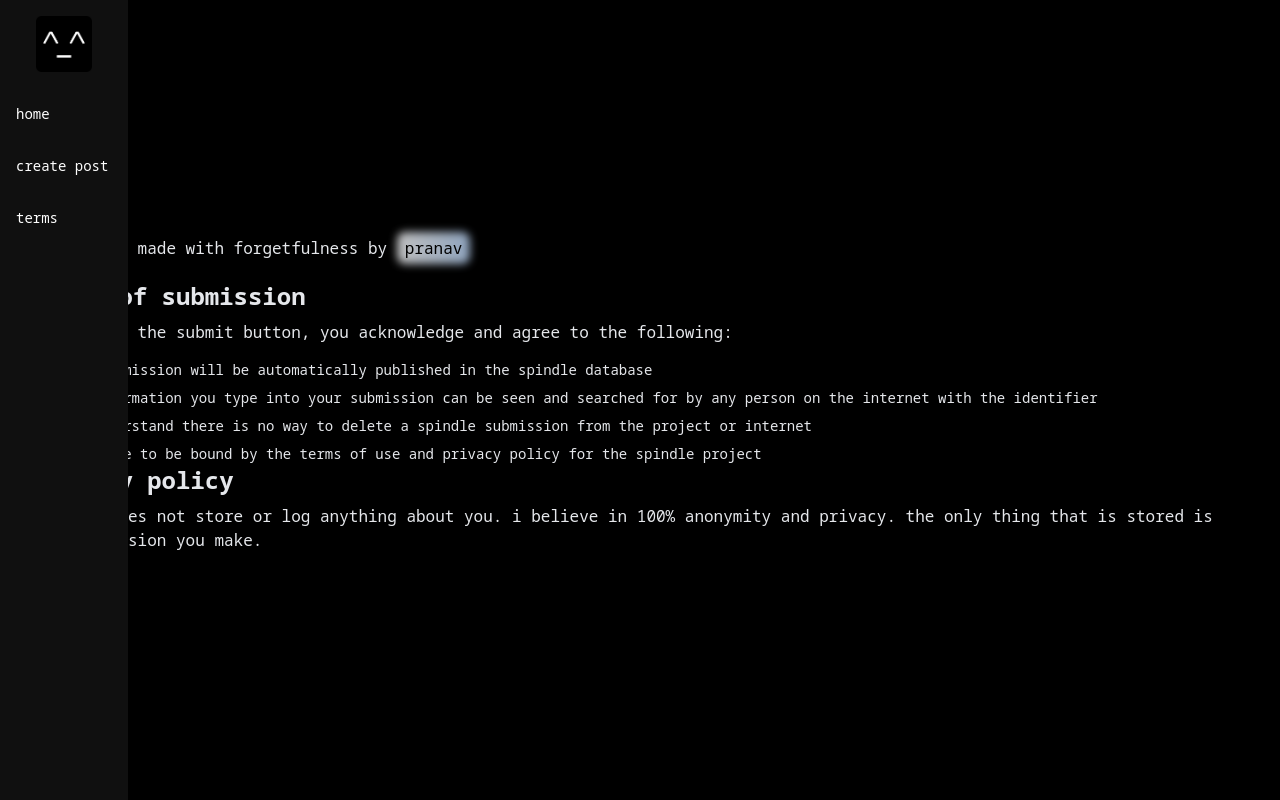
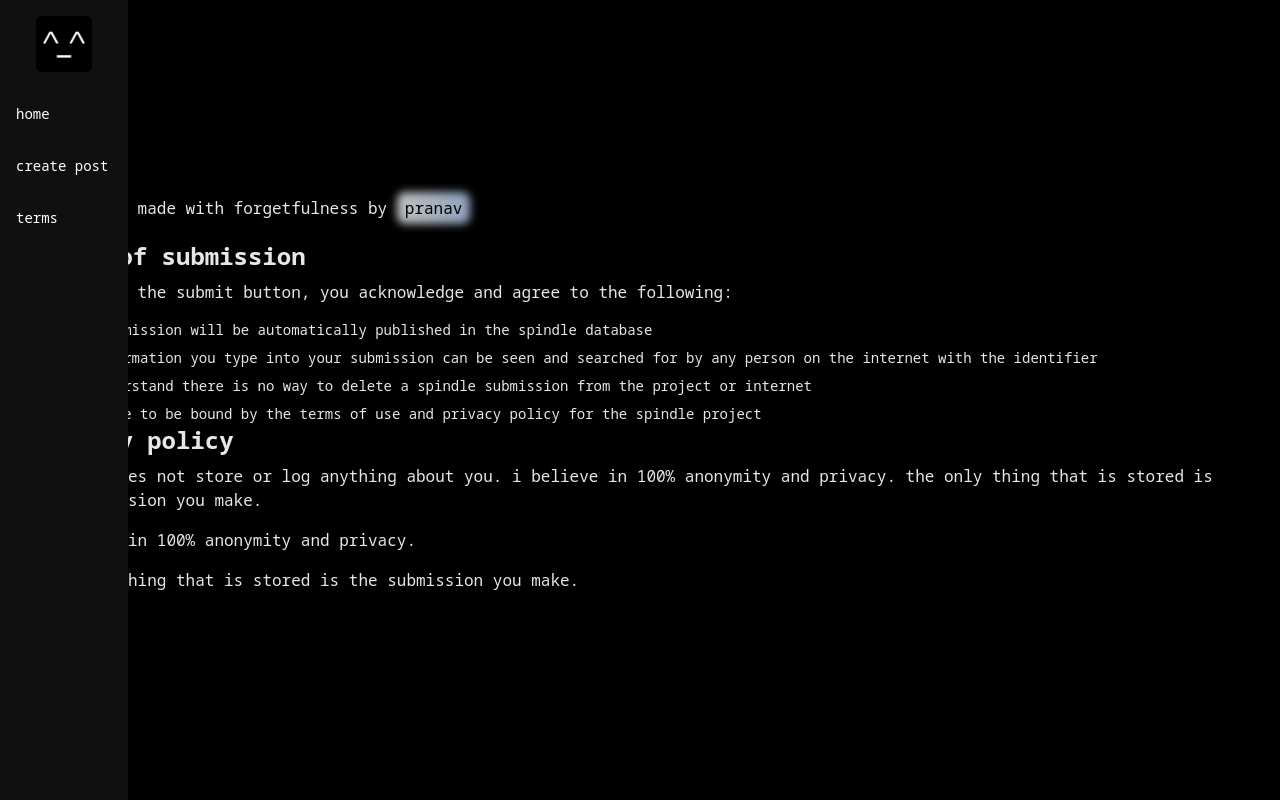
Before and after one commit to pranavkoirala/spindle, a React (Vite) app in the folder client/: page /terms in a window 1280 px wide. Built offline with nearby package versions, Linux system fonts and the light colour scheme.

Commit message:
Enhance Terms page with additional privacy statements

```diff
--- a/client/src/pages/Terms/Terms.jsx
+++ b/client/src/pages/Terms/Terms.jsx
@@ -48,6 +48,10 @@ const Terms = () => {
         anonymity and privacy. the only thing that is stored is the submission
         you make.
       </p>
+      <p className="mb-4">i believe in 100% anonymity and privacy.</p>
+      <p className="mb-4">
+        the only thing that is stored is the submission you make.
+      </p>
     </div>
   );
 };
```
